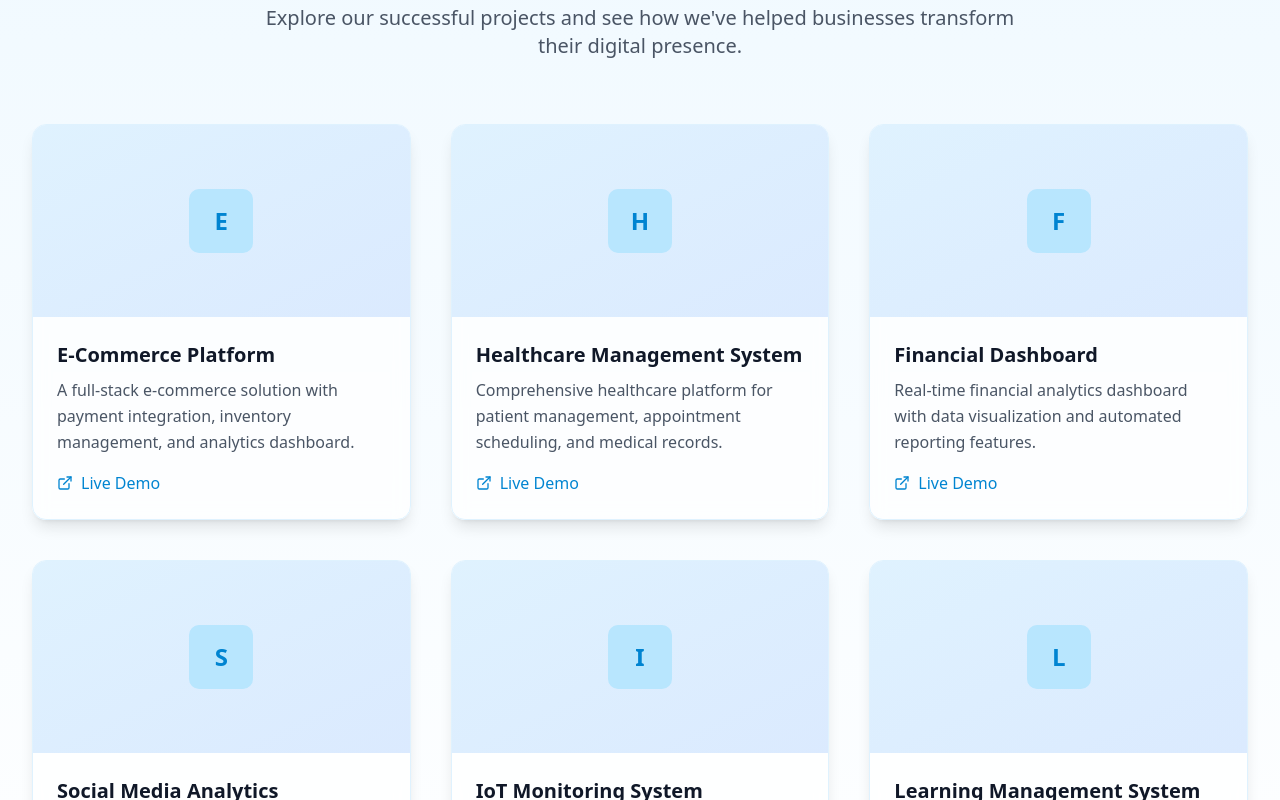
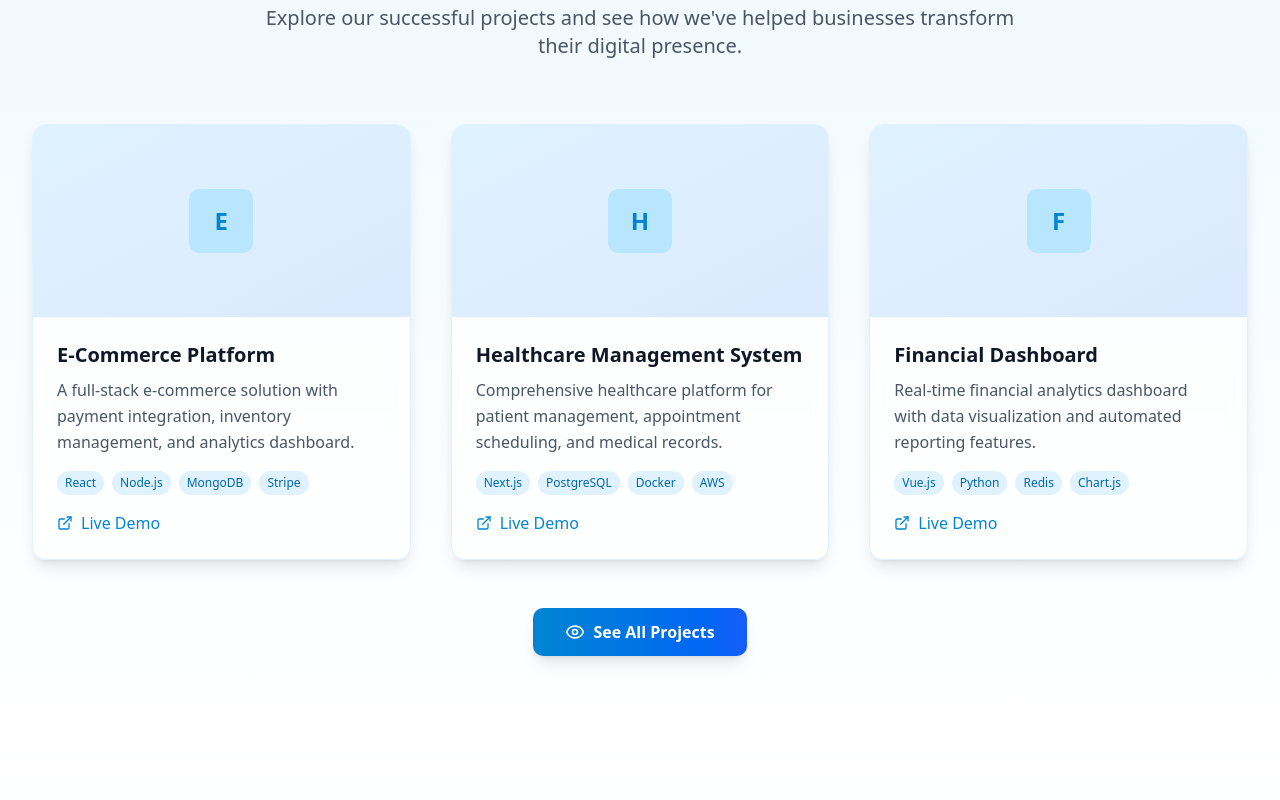
Before and after one commit to Shoaib0320/All-Car-Detailing-Dashboard, a Next.js app: page / in a window 1280 px wide. Shown: the part 1780-2580 px from the top of the page. Built offline with nearby package versions, Linux system fonts and the light colour scheme.

Commit message:
Some changes

```diff
--- a/src/app/globals.css
+++ b/src/app/globals.css
@@ -76,6 +76,28 @@
   --sidebar-accent-foreground: oklch(0.205 0 0);
   --sidebar-border: oklch(0.922 0 0);
   --sidebar-ring: oklch(0.708 0 0);
+  /* Website Theme Colors */
+  --theme-primary: #0ea5e9; /* sky-500 */
+  --theme-primary-light: #38bdf8; /* sky-400 */
+  --theme-primary-dark: #0369a1; /* sky-700 */
+  --theme-secondary: #1e40af; /* blue-700 */
+  --theme-accent: #f8fafc; /* slate-50 */
+  --theme-accent-dark: #334155; /* slate-700 */
+  --theme-cyan: #06b6d4; /* cyan-500 */
+  --theme-cyan-light: #22d3ee; /* cyan-400 */
+  --theme-cyan-dark: #0891b2; /* cyan-600 */
+  --theme-green: #10b981; /* emerald-500 */
+  --theme-green-light: #34d399; /* emerald-400 */
+  --theme-green-dark: #059669; /* emerald-600 */
+  --theme-yellow: #f59e0b; /* amber-500 */
+  --theme-yellow-light: #fbbf24; /* amber-400 */
+  --theme-yellow-dark: #d97706; /* amber-600 */
+  --theme-red: #ef4444; /* red-500 */
+  --theme-red-light: #f87171; /* red-400 */
+  --theme-red-dark: #dc2626; /* red-600 */
+  --theme-purple: #8b5cf6; /* violet-500 */
+  --theme-purple-light: #a78bfa; /* violet-400 */
+  --theme-purple-dark: #7c3aed; /* violet-600 */
 }
 
 .dark {
@@ -119,4 +141,7 @@
   body {
     @apply bg-background text-foreground;
   }
+  html {
+    scroll-behavior: smooth;
+  }
 }
--- a/src/components/AboutSection.jsx
+++ b/src/components/AboutSection.jsx
@@ -51,7 +51,7 @@ export default function AboutSection() {
           {/* Content */}
           <div className={`transition-all duration-1000 ${isVisible ? 'opacity-100 translate-x-0' : 'opacity-0 -translate-x-8'}`}>
             <h2 className="text-4xl md:text-5xl font-bold text-gray-900 dark:text-white mb-6">
-              About <span className="text-transparent bg-clip-text bg-gradient-to-r from-sky-600 to-blue-600">Globium Cloud</span>
+              About <span className="bg-gradient-to-r from-sky-400 to-sky-700 bg-clip-text text-transparent">Globium Cloud</span>
             </h2>
             <p className="text-lg text-gray-600 dark:text-slate-300 mb-6 leading-relaxed">
               We are a leading cloud solutions provider dedicated to helping businesses harness the power of cloud technology.
--- a/src/components/ContactSection.jsx
+++ b/src/components/ContactSection.jsx
@@ -69,7 +69,7 @@ export default function ContactSection() {
         <div className="text-center mb-16">
           <div className={`transition-all duration-1000 ${isVisible ? 'opacity-100 translate-y-0' : 'opacity-0 translate-y-8'}`}>
             <h2 className="text-4xl md:text-5xl font-bold text-gray-900 dark:text-white mb-4">
-              Get In <span className="text-transparent bg-clip-text bg-gradient-to-r from-sky-600 to-blue-600">Touch</span>
+              Get In <span className="bg-gradient-to-r from-[var(--theme-primary-light)] to-[var(--theme-primary-dark)] bg-clip-text text-transparent">Touch</span>
             </h2>
             <p className="text-xl text-gray-600 dark:text-slate-300 max-w-3xl mx-auto">
               Ready to transform your business with cloud solutions? Let's discuss your project and how we can help.
@@ -167,9 +167,9 @@ export default function ContactSection() {
 
               <button
                 type="submit"
-                className="w-full bg-gradient-to-r from-sky-600 to-blue-600 hover:from-sky-700 hover:to-blue-700 text-white font-semibold py-3 px-6 rounded-lg transition-all duration-300 transform hover:scale-105 shadow-lg hover:shadow-xl flex items-center justify-center gap-2"
+                className="w-full bg-transparent text-[var(--theme-primary-light)] font-semibold py-3 px-6 rounded-lg transition-all duration-300 transform hover:scale-105 shadow-lg hover:shadow-2xl flex items-center justify-center gap-2 border-2 border-[var(--theme-primary-light)] hover:bg-gradient-to-r hover:from-[var(--theme-primary-light)] hover:to-[var(--theme-primary-dark)] hover:text-white"
               >
-                <Send className="w-5 h-5" />
+                <Send className="w-5 h-5 text-[var(--theme-primary-light)] hover:text-white" />
                 Send Message
               </button>
             </form>
--- a/src/components/PortfolioSection.jsx
+++ b/src/components/PortfolioSection.jsx
@@ -1,9 +1,10 @@
 "use client";
 import { useEffect, useState } from "react";
-import { ExternalLink, Github } from "lucide-react";
+import { ExternalLink, Github, Eye } from "lucide-react";
 
 export default function PortfolioSection() {
   const [isVisible, setIsVisible] = useState(false);
+  const [showAll, setShowAll] = useState(false);
 
   useEffect(() => {
     const observer = new IntersectionObserver(
@@ -28,6 +29,7 @@ export default function PortfolioSection() {
         "A full-stack e-commerce solution with payment integration, inventory management, and analytics dashboard.",
       liveUrl: "#",
       githubUrl: "#",
+      technologies: ["React", "Node.js", "MongoDB", "Stripe"]
     },
     {
       title: "Healthcare Management System",
@@ -35,6 +37,7 @@ export default function PortfolioSection() {
         "Comprehensive healthcare platform for patient management, appointment scheduling, and medical records.",
       liveUrl: "#",
       githubUrl: "#",
+      technologies: ["Next.js", "PostgreSQL", "Docker", "AWS"]
     },
     {
       title: "Financial Dashboard",
@@ -42,6 +45,7 @@ export default function PortfolioSection() {
         "Real-time financial analytics dashboard with data visualization and automated reporting features.",
       liveUrl: "#",
       githubUrl: "#",
+      technologies: ["Vue.js", "Python", "Redis", "Chart.js"]
     },
     {
       title: "Social Media Analytics",
@@ -49,6 +53,7 @@ export default function PortfolioSection() {
         "Advanced social media monitoring and analytics platform with AI-powered insights.",
       liveUrl: "#",
       githubUrl: "#",
+      technologies: ["React", "Python", "TensorFlow", "AWS"]
     },
     {
       title: "IoT Monitoring System",
@@ -56,6 +61,7 @@ export default function PortfolioSection() {
         "Real-time IoT device monitoring and control system with predictive maintenance capabilities.",
       liveUrl: "#",
       githubUrl: "#",
+      technologies: ["Angular", "Node.js", "MQTT", "InfluxDB"]
     },
     {
       title: "Learning Management System",
@@ -63,8 +69,43 @@ export default function PortfolioSection() {
         "Complete LMS with course creation, student progress tracking, and interactive assessments.",
       liveUrl: "#",
       githubUrl: "#",
+      technologies: ["React", "Express", "MySQL", "Socket.io"]
+    },
+    {
+      title: "Real Estate Platform",
+      description:
+        "Modern real estate marketplace with virtual tours, property search, and agent management.",
+      liveUrl: "#",
+      githubUrl: "#",
+      technologies: ["Next.js", "Prisma", "PostgreSQL", "Mapbox"]
+    },
+    {
+      title: "Supply Chain Management",
+      description:
+        "End-to-end supply chain management system with inventory tracking and logistics optimization.",
+      liveUrl: "#",
+      githubUrl: "#",
+      technologies: ["React", "Python", "PostgreSQL", "Docker"]
+    },
+    {
+      title: "Fitness Tracking App",
+      description:
+        "Mobile-first fitness application with workout planning, progress tracking, and social features.",
+      liveUrl: "#",
+      githubUrl: "#",
+      technologies: ["React Native", "Firebase", "Node.js", "MongoDB"]
+    },
+    {
+      title: "Event Management Platform",
+      description:
+        "Comprehensive event management system for organizing, promoting, and tracking events.",
+      liveUrl: "#",
+      githubUrl: "#",
+      technologies: ["Vue.js", "Laravel", "MySQL", "Stripe"]
     },
   ];
+
+  const displayedProjects = showAll ? projects : projects.slice(0, 3);
 
   return (
     <section
@@ -82,7 +123,7 @@ export default function PortfolioSection() {
           >
             <h2 className="text-4xl md:text-5xl font-bold text-gray-900 dark:text-white mb-4">
               Our{" "}
-              <span className="text-transparent bg-clip-text bg-gradient-to-r from-sky-600 to-blue-600">
+              <span className="bg-gradient-to-r from-sky-400 to-sky-700 bg-clip-text text-transparent">
                 Portfolio
               </span>
             </h2>
@@ -94,7 +135,7 @@ export default function PortfolioSection() {
         </div>
 
         <div className="grid grid-cols-1 md:grid-cols-2 lg:grid-cols-3 gap-10">
-          {projects.map((project, index) => (
+          {displayedProjects.map((project, index) => (
             <div
               key={index}
               className={`bg-white/70 dark:bg-slate-700/70 backdrop-blur-sm rounded-xl overflow-hidden shadow-lg border border-sky-100 dark:border-slate-600 hover:shadow-xl transition-all duration-500 hover:transform hover:scale-105 ${
@@ -122,16 +163,16 @@ export default function PortfolioSection() {
                   {project.description}
                 </p>
 
-                {/* <div className="flex flex-wrap gap-2 mb-4">
+                <div className="flex flex-wrap gap-2 mb-4">
                   {project.technologies.map((tech, techIndex) => (
                     <span
                       key={techIndex}
-                      className="px-2 py-1 bg-sky-100 text-sky-700 text-xs font-medium rounded-full"
+                      className="px-2 py-1 bg-sky-100 dark:bg-slate-600 text-sky-700 dark:text-sky-300 text-xs font-medium rounded-full"
                     >
                       {tech}
                     </span>
                   ))}
-                </div> */}
+                </div>
 
                 <div className="flex gap-3">
                   <a
@@ -146,6 +187,18 @@ export default function PortfolioSection() {
             </div>
           ))}
         </div>
+
+        {!showAll && (
+          <div className="text-center mt-12">
+            <button
+              onClick={() => setShowAll(true)}
+              className="inline-flex items-center gap-2 bg-gradient-to-r from-sky-600 to-blue-600 hover:from-sky-700 hover:to-blue-700 text-white font-semibold py-3 px-8 rounded-lg transition-all duration-300 transform hover:scale-105 shadow-lg hover:shadow-xl"
+            >
+              <Eye className="w-5 h-5" />
+              See All Projects
+            </button>
+          </div>
+        )}
       </div>
     </section>
   );
--- a/src/components/ServicesSection.jsx
+++ b/src/components/ServicesSection.jsx
@@ -60,7 +60,7 @@ export default function ServicesSection() {
         <div className="text-center mb-16">
           <div className={`transition-all duration-1000 ${isVisible ? 'opacity-100 translate-y-0' : 'opacity-0 translate-y-8'}`}>
             <h2 className="text-4xl md:text-5xl font-bold text-gray-900 dark:text-white mb-4">
-              Our <span className="text-transparent bg-clip-text bg-gradient-to-r from-sky-600 to-blue-600">Services</span>
+              Our <span className="text-transparent bg-gradient-to-r from-sky-400 to-sky-700 bg-clip-text">Services</span>
             </h2>
             <p className="text-xl text-gray-600 dark:text-slate-300 max-w-3xl mx-auto">
               Comprehensive cloud solutions designed to transform your business operations and drive innovation.
--- a/src/components/TeamSection.jsx
+++ b/src/components/TeamSection.jsx
@@ -90,7 +90,7 @@ export default function TeamSection() {
         <div className="text-center mb-16">
           <div className={`transition-all duration-1000 ${isVisible ? 'opacity-100 translate-y-0' : 'opacity-0 translate-y-8'}`}>
             <h2 className="text-4xl md:text-5xl font-bold text-gray-900 dark:text-white mb-4">
-              Meet Our <span className="text-transparent bg-clip-text bg-gradient-to-r from-sky-600 to-blue-600">Team</span>
+              Meet Our <span className="bg-gradient-to-r from-sky-400 to-sky-700 bg-clip-text text-transparent">Team</span>
             </h2>
             <p className="text-xl text-gray-600 dark:text-slate-300 max-w-3xl mx-auto">
               Passionate professionals dedicated to delivering exceptional cloud solutions and driving digital innovation.
```
